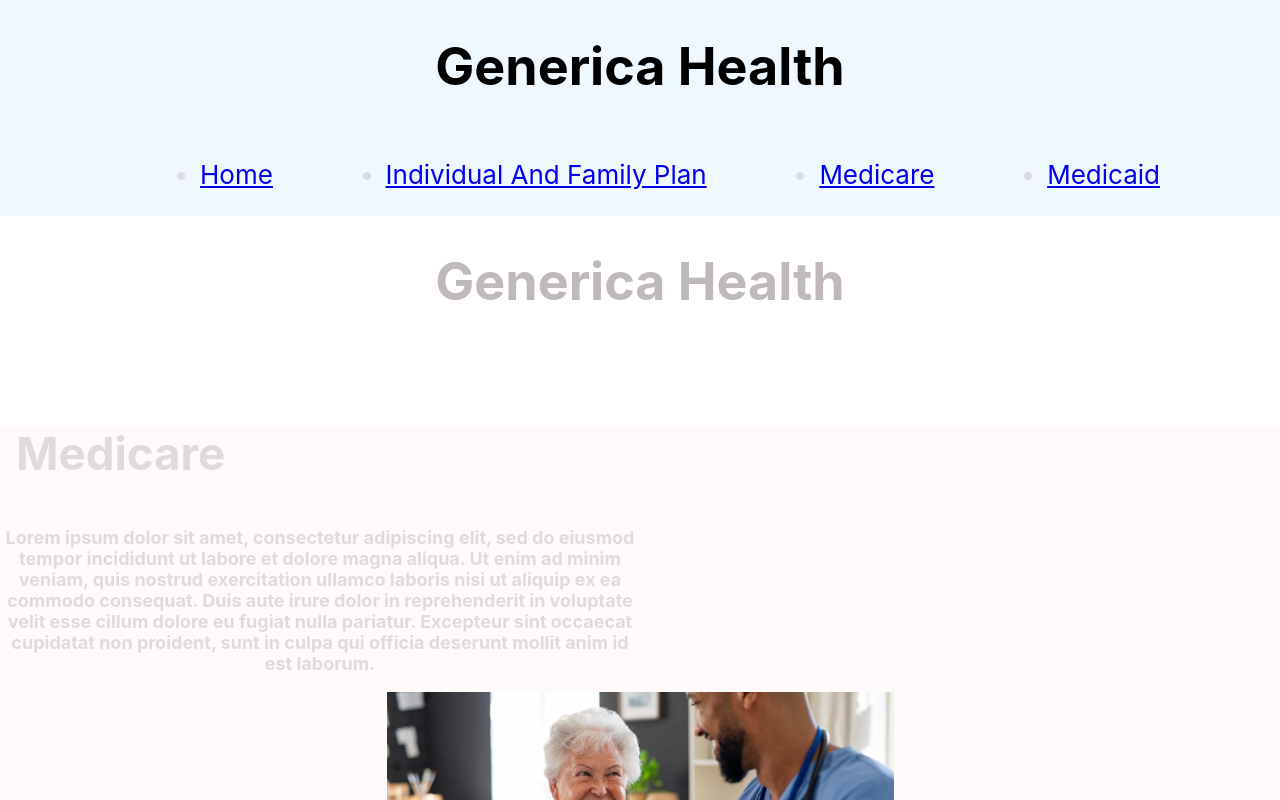
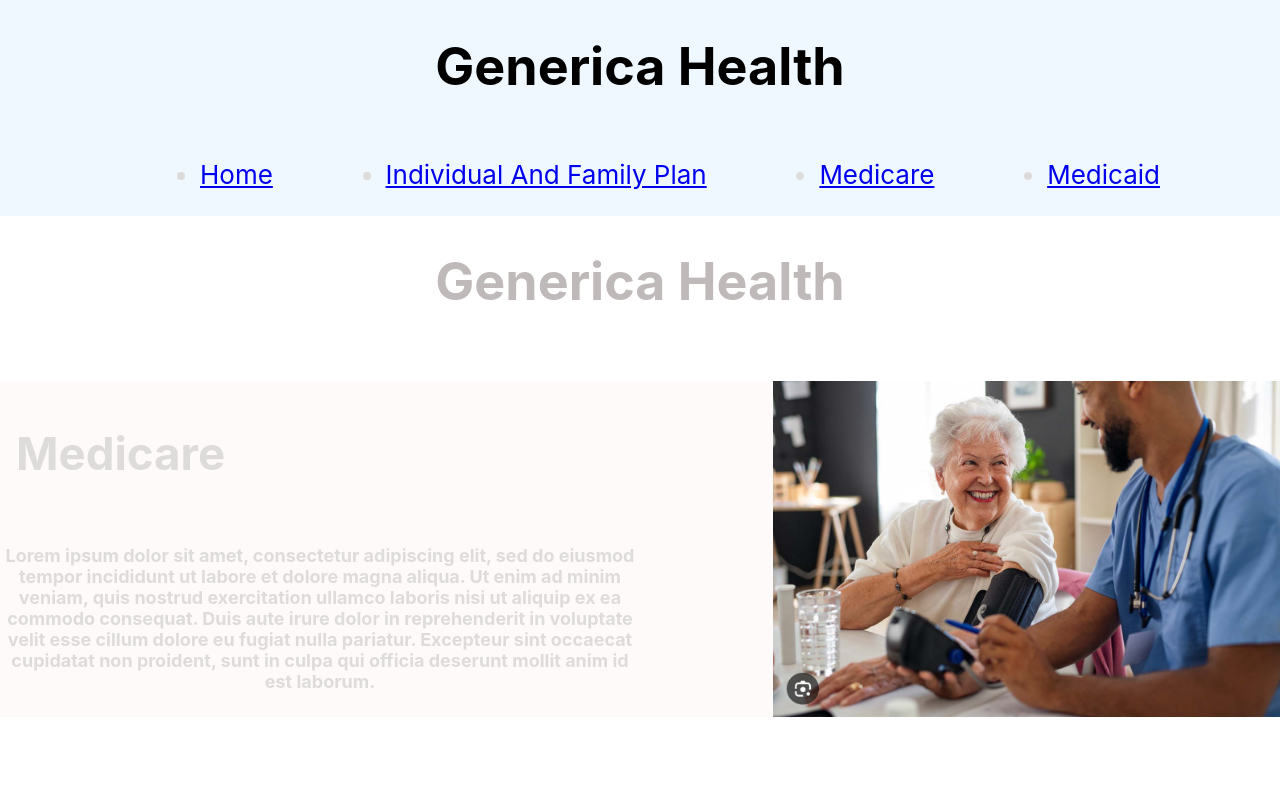
Before and after one commit to RickyFig17/Generica-Health, a React (Create React App) app: page / in a window 1280 px wide. Shown: the top 800 px of the page. Built offline with nearby package versions, Linux system fonts and the light colour scheme.

Commit message:
fixing Medicare div

```diff
--- a/src/Home.js
+++ b/src/Home.js
@@ -20,9 +20,11 @@ function MedicareHome() {
     "Lorem ipsum dolor sit amet, consectetur adipiscing elit, sed do eiusmod tempor incididunt ut labore et dolore magna aliqua. Ut enim ad minim veniam, quis nostrud exercitation ullamco laboris nisi ut aliquip ex ea commodo consequat. Duis aute irure dolor in reprehenderit in voluptate velit esse cillum dolore eu fugiat nulla pariatur. Excepteur sint occaecat cupidatat non proident, sunt in culpa qui officia deserunt mollit anim id est laborum.";
   return (
     <div className="medicare-home-wrapper">
-      <h3>{title}</h3>
-      <p>{message}</p>
-    <img src={oldlady} alt="oldlady" className="oldlady"></img>
+      <div className="title-message-wrapper">
+        <h3>{title}</h3>
+        <p>{message}</p>
+      </div>
+      <img src={oldlady} alt="oldlady" className="oldlady"></img>
     </div>
   );
 }
--- a/src/Home.scss
+++ b/src/Home.scss
@@ -8,17 +8,26 @@
   background-color: snow;
 
   p {
-    width: 50%;
     font-size: large;
   }
 
   h3 {
-    width: 100%;
     display: flex;
     margin-left: 1rem;
   }
 }
 
+.medicare-home-wrapper {
+  display: flex;
+  justify-content: space-between;
+}
+
 .oldlady {
   width: 13em;
 }
+
+.title-message-wrapper {
+  display: flex;
+  flex-direction: column;
+  width: 50%;
+}
```
